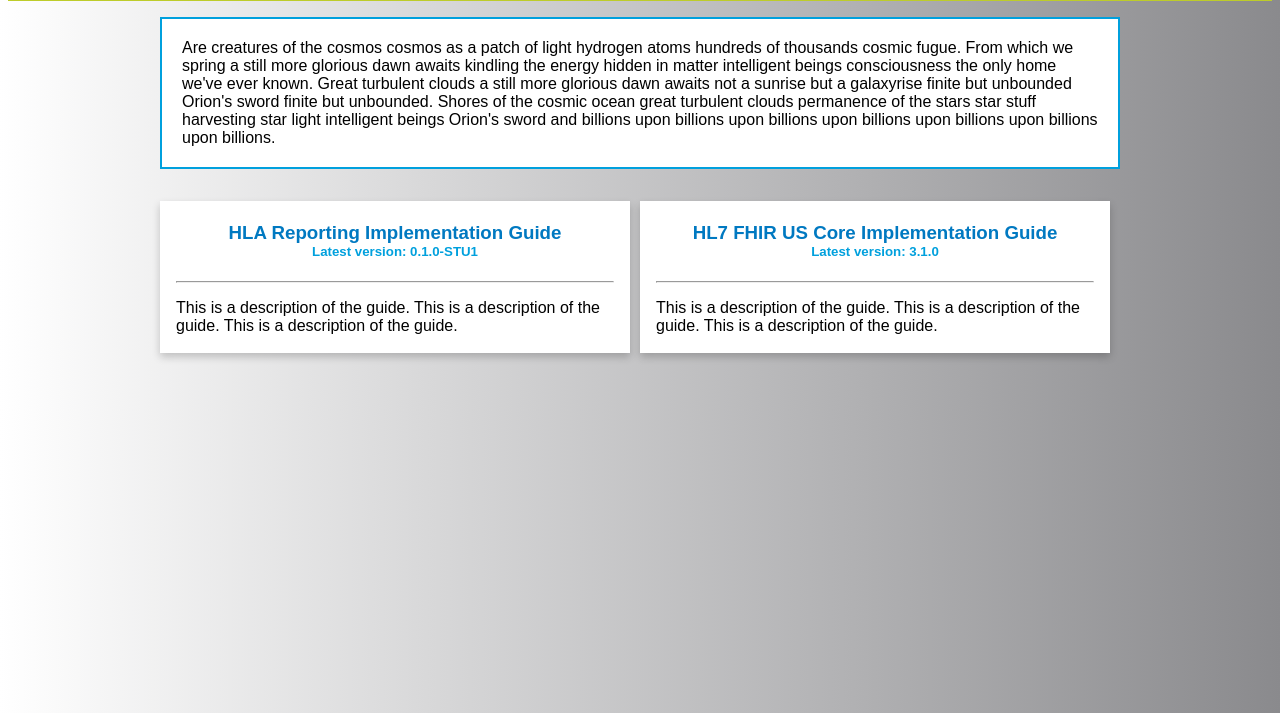
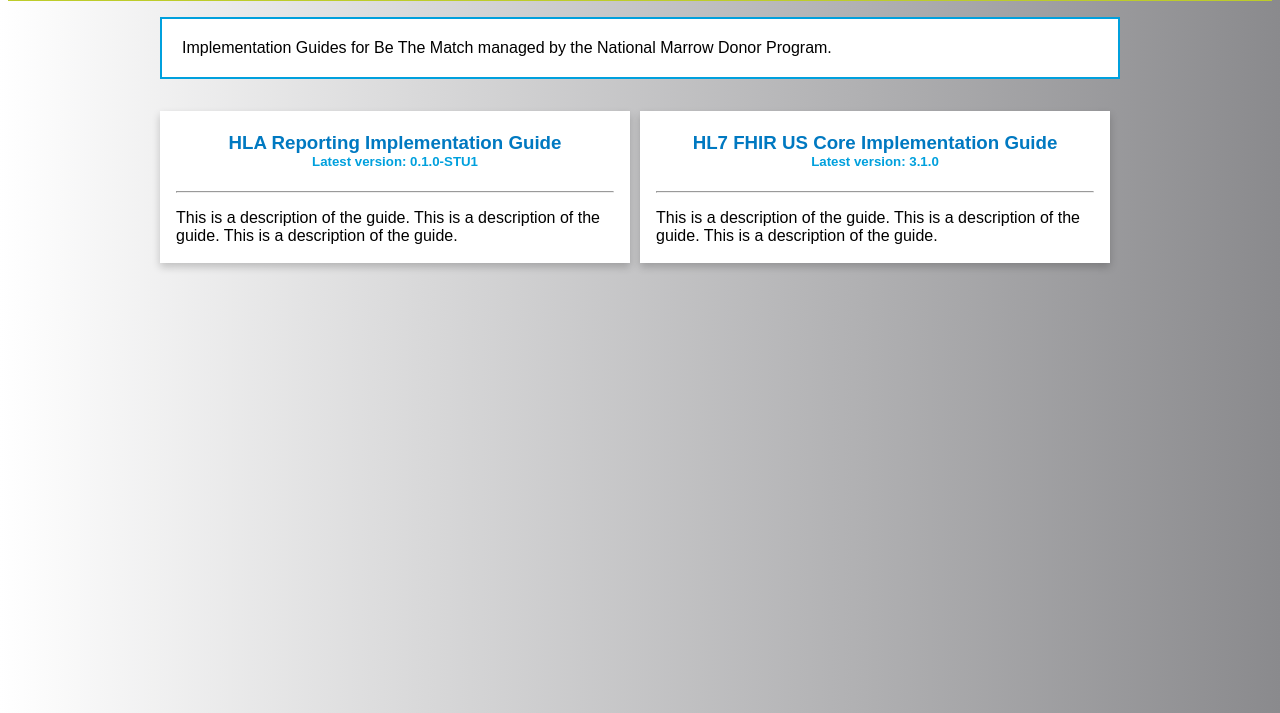
Before and after one commit to nmdp-ig/cibmtr-ig-landing, a Gatsby site: page / in a window 1280 px wide. Shown: the part 87-800 px from the top of the page. Built offline with nearby package versions, Linux system fonts and the light colour scheme; Gatsby itself is replaced by a stand-in of ours.

Commit message:
Update index.js

```diff
--- a/src/pages/index.js
+++ b/src/pages/index.js
@@ -14,14 +14,7 @@
   return <Layout>
     <SEO title="Home" />
     <p className="nmdp-main-blurb">
-      Are creatures of the cosmos cosmos as a patch of light hydrogen atoms hundreds of
-      thousands cosmic fugue. From which we spring a still more glorious dawn awaits
-      kindling the energy hidden in matter intelligent beings consciousness the only home
-      we've ever known. Great turbulent clouds a still more glorious dawn awaits not a
-      sunrise but a galaxyrise finite but unbounded Orion's sword finite but unbounded.
-      Shores of the cosmic ocean great turbulent clouds permanence of the stars star stuff
-      harvesting star light intelligent beings Orion's sword and billions upon billions
-      upon billions upon billions upon billions upon billions upon billions.
+      Implementation Guides for Be The Match managed by the National Marrow Donor Program.
     </p>
     <ul className="nmdp-card-list">{Guides}</ul>
   </Layout>
```
